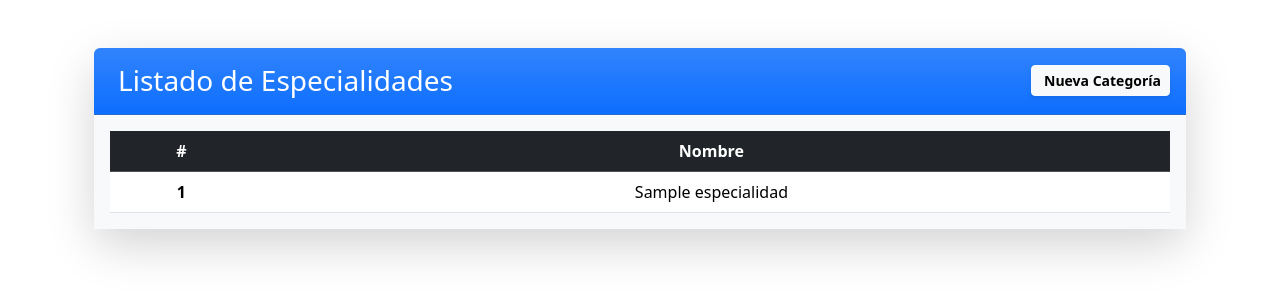
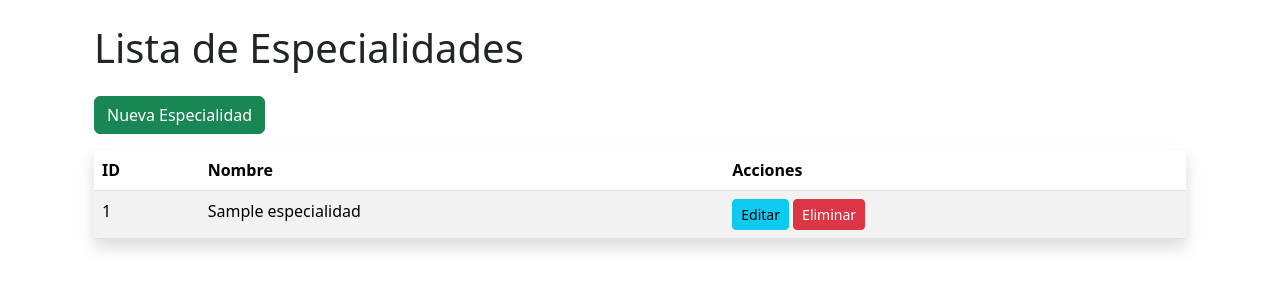
Before and after one commit to Marcuz097/ProyectoFinal_Equipo1, a Django app: a page that uses SistemaCita/gestion_citas/templates/Especialidad/especialidad-list.html in a window 1280 px wide. Shown: the part 57-357 px from the top of the page. Run offline with Django 5.2, Linux system fonts and the light colour scheme; tables that the repository leaves empty hold one stand-in row (values such as "Sample post"); some libraries are stand-ins or nearby versions.

Commit message:
Especialidades Final

```diff
--- a/SistemaCita/gestion_citas/templates/Especialidad/especialidad-list.html
+++ b/SistemaCita/gestion_citas/templates/Especialidad/especialidad-list.html
@@ -1,46 +1,38 @@
 {% extends "core/base.html" %}
 
-{% block titulo %} Listado de Especialidades {% endblock %}
+{% block titulo %} Lista de Especialidades {% endblock %}
 
 {% block contenido %}
-<div class="container mt-5">
-    <div class="card shadow-lg border-0 rounded-4">
-        <div class="card-header bg-gradient bg-primary text-white py-3 rounded-top">
-            <div class="d-flex justify-content-between align-items-center">
-                <h3 class="mb-0"><i class="fas fa-tags me-2"></i> Listado de Especialidades</h3>
-                <a href="{% url 'gestion_citas:especialidad-create' %}" class="btn btn-light btn-sm fw-bold shadow-sm">
-                    <i class="fas fa-plus-circle me-1"></i> Nueva Categoría
+<div class="container mt-4">
+    <h1 class="mb-4">Lista de Especialidades</h1>
+    <a href="{% url 'gestion_citas:especialidad-create' %}" class="btn btn-success mb-3">
+        <i class="fas fa-plus"></i> Nueva Especialidad
     </a>
-            </div>
-        </div>
 
-        <div class="card-body bg-light">
     {% if especialidades %}
-            <div class="table-responsive">
-                <table class="table table-hover align-middle mb-0">
-                    <thead class="table-dark text-center">
+    <table class="table table-striped table-hover shadow">
+        <thead class="bg-dark text-white">
             <tr>
-                            <th>#</th>
+                <th>ID</th>
                 <th>Nombre</th>
+                <th>Acciones</th>
             </tr>
         </thead>
         <tbody>
             {% for e in especialidades %}
-                        <tr class="text-center">
-                            <td class="fw-semibold">{{ forloop.counter }}</td>
+            <tr>
+                <td>{{ forloop.counter }}</td> <!-- Aquí va el contador -->
                 <td>{{ e.nombre }}</td>
-
+                <td>
+                    <a href="{% url 'gestion_citas:especialidad-update' pk=e.pk %}" class="btn btn-sm btn-info">Editar</a>
+                    <a href="{% url 'gestion_citas:especialidad-delete' pk=e.pk %}" class="btn btn-sm btn-danger">Eliminar</a>
+                </td>
             </tr>
             {% endfor %}
         </tbody>
     </table>
-            </div>
     {% else %}
-            <div class="alert alert-warning text-center mt-3 mb-0 rounded-3">
-                <i class="fas fa-exclamation-circle me-2"></i> No hay categorías registradas.
-            </div>
+    <div class="alert alert-warning">No hay especialidades registradas.</div>
     {% endif %}
 </div>
-    </div>
-</div>
 {% endblock %}
--- a/SistemaCita/gestion_citas/urls.py
+++ b/SistemaCita/gestion_citas/urls.py
@@ -3,7 +3,9 @@ from django.urls import path
 # importando las vistas
 from .views import (
     EspecialidadListView,
-    EspecialidadCreateView
+    EspecialidadCreateView,
+    EspecialidadUpdateView,
+    EspecialidadDeleteView
 
 
 )
@@ -15,6 +17,8 @@ app_name = "gestion_citas"
 urlpatterns = [
     path('especialidades/', EspecialidadListView.as_view(), name="especialidad-list"),
     path('especialidades/nueva', EspecialidadCreateView.as_view(), name="especialidad-create"),
+    path('editar/<int:pk>/', EspecialidadUpdateView.as_view(), name='especialidad-update'),
+    path('eliminar/<int:pk>/', EspecialidadDeleteView.as_view(), name='especialidad-delete'),
     #proveedores
     #path('proveedores/', ProveedorListView.as_view(), name="proveedor-list"),
     #path('proveedores/nueva', ProveedorCreateView.as_view(), name="proveedor-create"),
--- a/SistemaCita/gestion_citas/views.py
+++ b/SistemaCita/gestion_citas/views.py
@@ -12,7 +12,6 @@ from .forms import EspecialidadForm
 # Especialidad
 class EspecialidadListView(ListView):
     model = Especialidad
-    fields = ["nombre"]
     template_name = 'especialidad/especialidad-list.html'
     context_object_name = 'especialidades'
 
@@ -21,3 +20,15 @@ class EspecialidadCreateView(CreateView):
     form_class = EspecialidadForm
     template_name = 'especialidad/especialidad-form.html'
     success_url = reverse_lazy('gestion_citas:especialidad-list')
+
+
+class EspecialidadUpdateView(UpdateView):
+    model = Especialidad
+    fields = ['nombre']
+    template_name = "especialidad/especialidad-form.html"
+    success_url = reverse_lazy('gestion_citas:especialidad-list')
+
+class EspecialidadDeleteView(DeleteView):
+    model = Especialidad
+    template_name = "especialidad/especialidad-delete.html" # Plantilla para confirmar eliminación
+    success_url = reverse_lazy('gestion_citas:especialidad-list')
```
Also changed, not shown: SistemaCita/gestion_citas/templates/Especialidad/especialidad-delete.html (added, +21 -0 lines), SistemaCita/gestion_citas/templates/Especialidad/especialidad-form.html (+29 -25 lines). Lines whose indentation alone changed are shown as unchanged.
